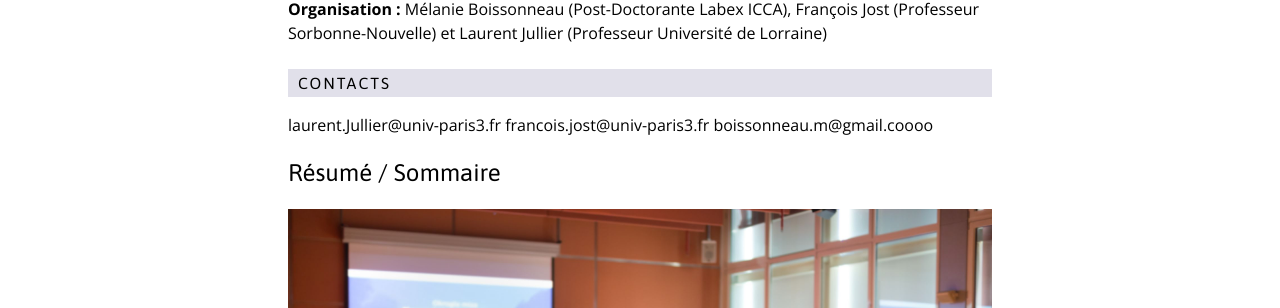
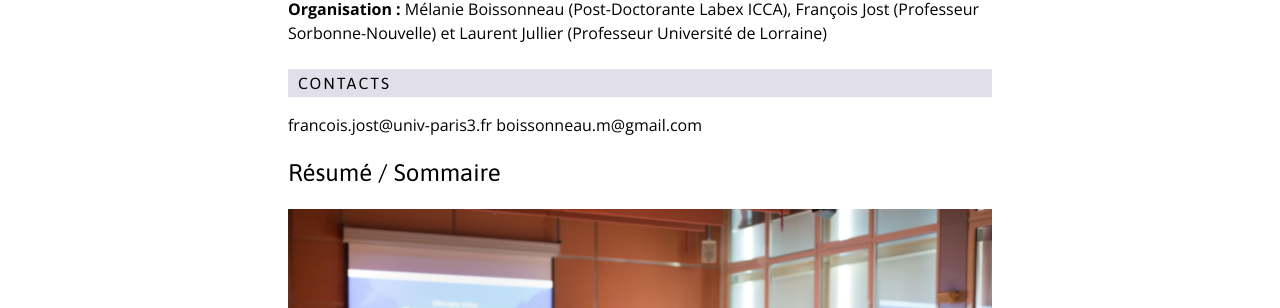
Before and after one commit to Labex-ICCA/Labex-ICCA.github.io, a Jekyll site: the page built from _posts/evenements/2014-3-3-colloques-nouvelles-cinephilie-sorbonne.md, in a window 1280 px wide. Shown: the part 703-1011 px from the top of the page. Built offline with Jekyll 4.4.1, drawn with Linux system fonts in a browser that asks for light colours; Markdown is read by kramdown in place of the engine named in the settings.

```diff
--- a/_posts/evenements/2014-3-3-colloques-nouvelles-cinephilie-sorbonne.md
+++ b/_posts/evenements/2014-3-3-colloques-nouvelles-cinephilie-sorbonne.md
@@ -7,9 +7,9 @@ event-title: CINEPHILIES/SERIEPHILIES 2.0 Colloque organisé par le LABEX ICCA (
 event-date: 30 Juin 2015 / 23:30
 event-information: Mélanie Boissonneau (Post-Doctorante Labex ICCA), François Jost (Professeur Sorbonne-Nouvelle) et Laurent Jullier (Professeur Université de Lorraine)
 event-contact:
-  - mail: "laurent.Jullier@univ-paris3.fr"
+  - "laurent.Jullier@univ-paris3.fr"
   - mail: "francois.jost@univ-paris3.fr"
-  - mail: "boissonneau.m@gmail.coooo"
+  - mail: "boissonneau.m@gmail.com"
 ---
 
 
--- a/_prose.yml
+++ b/_prose.yml
@@ -140,7 +140,7 @@ prose:
           element: "text"
           label: "Informations"
           value: ""
-      - name: "event-contact.mail"
+      - name: "event-contact"
         field:
           element: "multiselect"
           label: "Contact"
```
